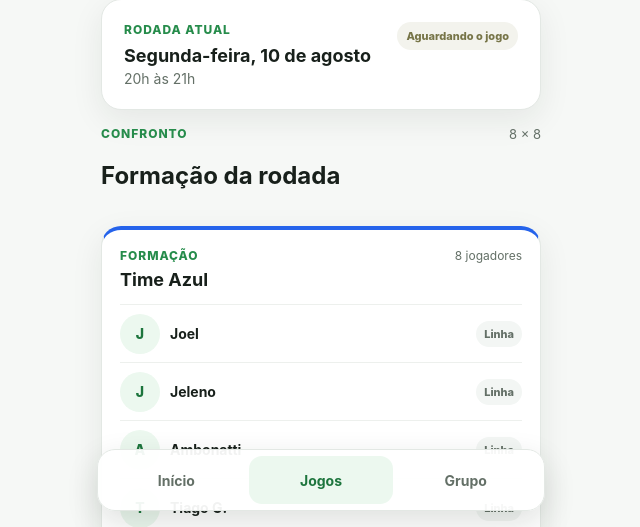
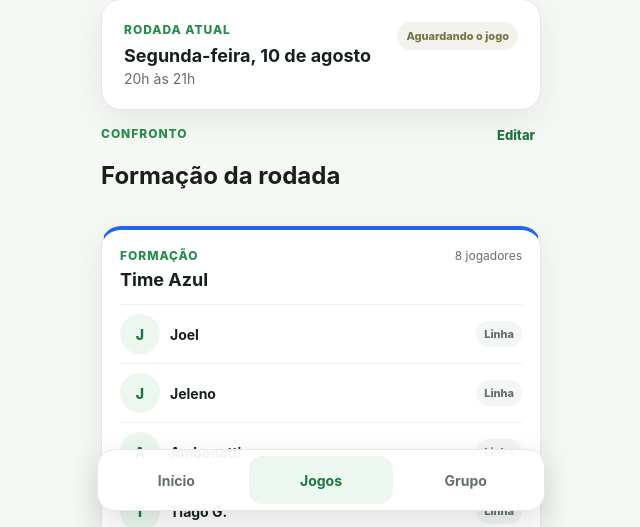
Before and after one commit to joeljuniiorr/10-e-faixa, a React (Vite) app: page /jogos in a window 1280 px wide. Shown: the part 273-800 px from the top of the page, without its empty margins (319-959 px from the left). Built offline with nearby package versions, Linux system fonts and the light colour scheme.

Commit message:
feat: add lineup player swapping

```diff
--- a/src/App.css
+++ b/src/App.css
@@ -658,3 +658,75 @@
   color: #ffffff;
   font-weight: 800;
 }
+
+.lineup-edit-button {
+  border: 0;
+  background: transparent;
+  color: #1d753d;
+  font-size: 0.8125rem;
+  font-weight: 800;
+  cursor: pointer;
+}
+
+.lineup-edit-panel {
+  margin-bottom: 16px;
+  padding: 16px;
+  border-radius: 16px;
+  background: #ecf8ef;
+}
+
+.lineup-edit-panel p {
+  margin: 0;
+  color: #344039;
+  font-size: 0.8125rem;
+  line-height: 1.5;
+}
+
+.lineup-edit-panel strong {
+  display: block;
+  margin-top: 8px;
+  color: #1d753d;
+  font-size: 0.75rem;
+}
+
+.lineup-edit-panel .primary-action-button {
+  margin-top: 14px;
+}
+
+.lineup-edit-panel .primary-action-button:disabled {
+  cursor: not-allowed;
+  opacity: 0.5;
+}
+
+.team-lineup-player__button {
+  display: flex;
+  align-items: center;
+  justify-content: space-between;
+  gap: 12px;
+
+  width: 100%;
+  min-height: 58px;
+  padding: 0;
+
+  border: 0;
+  background: transparent;
+
+  color: inherit;
+  font: inherit;
+  text-align: left;
+}
+
+.team-lineup-player__button:not(:disabled) {
+  cursor: pointer;
+}
+
+.team-lineup-player__button:disabled {
+  opacity: 1;
+}
+
+.team-lineup-player__button--selected {
+  padding: 0 8px;
+  border-radius: 12px;
+  background: #ecf8ef;
+  outline: 2px solid #268c4b;
+}
--- a/src/App.tsx
+++ b/src/App.tsx
@@ -51,6 +51,9 @@ function getInitialPlayers(): Player[] {
 
 function App() {
   const [players, setPlayers] = useState(getInitialPlayers)
+
+  const [roundAssignments, setRoundAssignments] =
+  useState(initialRoundAssignments)
 
   const referenceDate = new Date()
 
@@ -143,6 +146,39 @@ if (confirmationWindow.status === 'closed') {
   )
 }
 
+function handleSwapPlayers(
+  firstPlayerId: number,
+  secondPlayerId: number,
+) {
+  if (currentPlayer?.role !== 'admin') {
+    return
+  }
+
+  if (firstPlayerId === secondPlayerId) {
+    return
+  }
+
+  setRoundAssignments((currentAssignments) =>
+    currentAssignments.map((assignment) => {
+      if (assignment.playerId === firstPlayerId) {
+        return {
+          ...assignment,
+          playerId: secondPlayerId,
+        }
+      }
+
+      if (assignment.playerId === secondPlayerId) {
+        return {
+          ...assignment,
+          playerId: firstPlayerId,
+        }
+      }
+
+      return assignment
+    }),
+  )
+}
+
 return (
   <main className="app">
     <header className="app-header">
@@ -187,8 +223,10 @@ return (
           <GamesPage
             formattedRoundDate={formattedRoundDate}
             isResultsOpen={resultsWindow.isOpen}
+            isAdmin={currentPlayer?.role === 'admin'}
             players={players}
-            assignments={initialRoundAssignments}
+            assignments={roundAssignments}
+            onSwapPlayers={handleSwapPlayers}
           />
         }
       />
--- a/src/components/TeamLineupCard.tsx
+++ b/src/components/TeamLineupCard.tsx
@@ -9,6 +9,9 @@ type TeamLineupCardProps = {
   team: TeamColor
   players: Player[]
   assignments: RoundPlayerAssignment[]
+  isEditing: boolean
+  selectedPlayerId: number | null
+  onSelectPlayer: (playerId: number) => void
 }
 
 function getTeamName(team: TeamColor) {
@@ -35,6 +38,9 @@ export function TeamLineupCard({
   team,
   players,
   assignments,
+  isEditing,
+  selectedPlayerId,
+  onSelectPlayer,
 }: TeamLineupCardProps) {
   const teamAssignments = assignments.filter(
     (assignment) => assignment.team === team,
@@ -69,6 +75,16 @@ export function TeamLineupCard({
               className="team-lineup-player"
               key={player.id}
             >
+              <button
+                className={`team-lineup-player__button ${
+                  selectedPlayerId === player.id
+                    ? 'team-lineup-player__button--selected'
+                    : ''
+                }`}
+                type="button"
+                disabled={!isEditing}
+                onClick={() => onSelectPlayer(player.id)}
+              >
                 <div className="team-lineup-player__information">
                   <span className="player-avatar">
                     {player.name.charAt(0)}
@@ -82,6 +98,7 @@ export function TeamLineupCard({
                 >
                   {getPositionLabel(assignment.position)}
                 </span>
+              </button>
             </li>
           )
         })}
--- a/src/pages/GamesPage.tsx
+++ b/src/pages/GamesPage.tsx
@@ -1,3 +1,4 @@
+import { useState } from 'react'
 import { TeamLineupCard } from '../components/TeamLineupCard'
 import type { Player } from '../data/players'
 import type { RoundPlayerAssignment } from '../data/round'
@@ -5,16 +6,59 @@ import type { RoundPlayerAssignment } from '../data/round'
 type GamesPageProps = {
   formattedRoundDate: string
   isResultsOpen: boolean
+  isAdmin: boolean
   players: Player[]
   assignments: RoundPlayerAssignment[]
+  onSwapPlayers: (
+    firstPlayerId: number,
+    secondPlayerId: number,
+  ) => void
 }
 
 export function GamesPage({
   formattedRoundDate,
   isResultsOpen,
+  isAdmin,
   players,
   assignments,
+  onSwapPlayers,
 }: GamesPageProps) {
+
+    const [isEditingLineup, setIsEditingLineup] =
+  useState(false)
+
+    const [selectedPlayerIds, setSelectedPlayerIds] =
+    useState<number[]>([])
+
+    function handleSelectPlayer(playerId: number) {
+  setSelectedPlayerIds((currentIds) => {
+    if (currentIds.includes(playerId)) {
+      return currentIds.filter(
+        (currentId) => currentId !== playerId,
+      )
+    }
+
+    if (currentIds.length === 2) {
+      return currentIds
+    }
+
+    return [...currentIds, playerId]
+  })
+}
+
+function handleSwapSelectedPlayers() {
+  if (selectedPlayerIds.length !== 2) {
+    return
+  }
+
+  onSwapPlayers(
+    selectedPlayerIds[0],
+    selectedPlayerIds[1],
+  )
+
+  setSelectedPlayerIds([])
+}
+
   return (
     <section className="games-page">
       <div className="page-heading">
@@ -53,14 +97,58 @@ export function GamesPage({
                     <h2>Formação da rodada</h2>
                 </div>
 
-                <span>8 × 8</span>
+                {isAdmin && (
+                    <button
+                    className="lineup-edit-button"
+                    type="button"
+                    onClick={() => {
+                        setIsEditingLineup((current) => !current)
+                        setSelectedPlayerIds([])
+                    }}
+                    >
+                    {isEditingLineup ? 'Concluir' : 'Editar'}
+                    </button>
+                )}
                 </div>
+
+                {isEditingLineup && (
+                    <div className="lineup-edit-panel">
+                        <p>
+                        Selecione dois jogadores para trocar suas
+                        posições na formação.
+                        </p>
+
+                        <strong>
+                        {selectedPlayerIds.length} de 2 selecionados
+                        </strong>
+
+                        <button
+                        className="primary-action-button"
+                        type="button"
+                        disabled={selectedPlayerIds.length !== 2}
+                        onClick={handleSwapSelectedPlayers}
+                        >
+                        Trocar jogadores
+                        </button>
+                    </div>
+                    )}
 
             <div className="lineup-teams">
                 <TeamLineupCard
                     team="blue"
                     players={players}
                     assignments={assignments}
+                    isEditing={isEditingLineup}
+                    selectedPlayerId={
+                        selectedPlayerIds.find((playerId) =>
+                        assignments.some(
+                            (assignment) =>
+                            assignment.playerId === playerId &&
+                            assignment.team === 'blue',
+                        ),
+                        ) ?? null
+                    }
+                    onSelectPlayer={handleSelectPlayer}
                 />
 
                 <div className="versus-divider">
@@ -71,6 +159,17 @@ export function GamesPage({
                     team="black"
                     players={players}
                     assignments={assignments}
+                    isEditing={isEditingLineup}
+                    selectedPlayerId={
+                        selectedPlayerIds.find((playerId) =>
+                        assignments.some(
+                            (assignment) =>
+                            assignment.playerId === playerId &&
+                            assignment.team === 'black',
+                        ),
+                        ) ?? null
+                    }
+                    onSelectPlayer={handleSelectPlayer}
                 />
             </div>
         </section>
```
Lines whose indentation alone changed are shown as unchanged.
